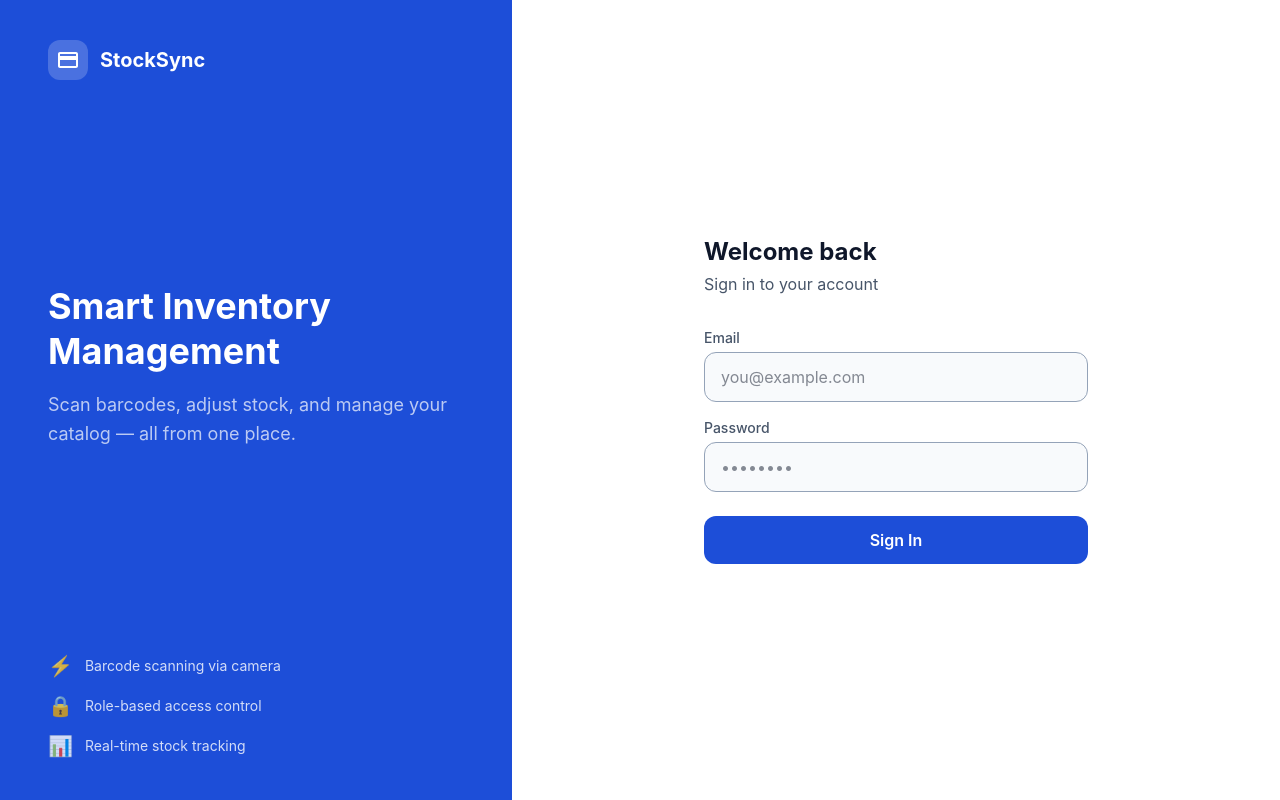
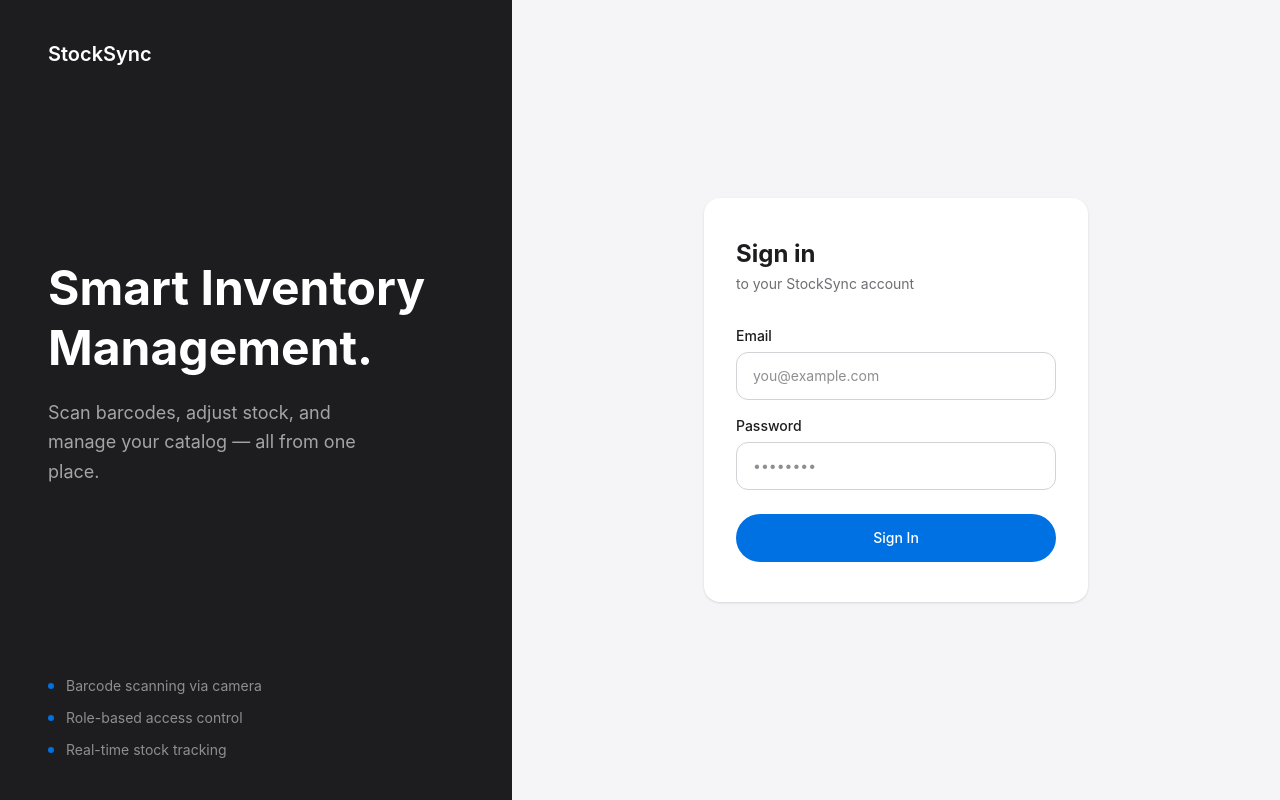
Before and after one commit to torbob69/SE-Final-Project, a React (Vite) app in the folder frontend/: page /login in a window 1280 px wide. Built offline with nearby package versions, Linux system fonts and the light colour scheme.

Commit message:
refined design

```diff
--- a/frontend/package.json
+++ b/frontend/package.json
@@ -13,6 +13,7 @@
     "@tailwindcss/vite": "^4.3.0",
     "@zxing/browser": "^0.2.0",
     "axios": "^1.16.1",
+    "lucide-react": "^1.17.0",
     "react": "^19.2.6",
     "react-dom": "^19.2.6",
     "react-router-dom": "^7.15.1",
--- a/frontend/src/components/Sidebar.jsx
+++ b/frontend/src/components/Sidebar.jsx
@@ -1,64 +1,17 @@
 import { NavLink, useNavigate } from 'react-router-dom'
 import { useAuth } from '../context/AuthContext'
+import { Home, ScanLine, LayoutList, Package, Users, BarChart2 } from 'lucide-react'
 
 const NAV = [
-  {
-    to: '/dashboard',
-    label: 'Home',
-    icon: (
-      <svg viewBox="0 0 24 24" fill="currentColor" className="w-5 h-5">
-        <path d="M10 20v-6h4v6h5v-8h3L12 3 2 12h3v8z" />
-      </svg>
-    ),
-  },
-  {
-    to: '/scan',
-    label: 'Scan',
-    icon: (
-      <svg viewBox="0 0 24 24" fill="currentColor" className="w-5 h-5">
-        <path d="M9.5 6.5v3h-3v-3h3M11 5H5v6h6V5zm-1.5 9.5v3h-3v-3h3M11 13H5v6h6v-6zm6.5-6.5v3h-3v-3h3M19 5h-6v6h6V5zm-6 8h1.5v1.5H13V13zm1.5 1.5H16V16h-1.5v-1.5zM16 13h1.5v1.5H16V13zm-3 3h1.5v1.5H13V16zm1.5 1.5H16V19h-1.5v-1.5zM16 16h1.5v1.5H16V16zm1.5-1.5H19V16h-1.5v-1.5zm0 3H19V19h-1.5v-1.5zM22 7h-2V4h-3V2h5v5zm0 15v-5h-2v3h-3v2h5zM2 22h5v-2H4v-3H2v5zM2 2v5h2V4h3V2H2z" />
-      </svg>
-    ),
-  },
-  {
-    to: '/inventory',
-    label: 'Catalog',
-    icon: (
-      <svg viewBox="0 0 24 24" fill="currentColor" className="w-5 h-5">
-        <path d="M3 13h2v-2H3v2zm0 4h2v-2H3v2zm0-8h2V7H3v2zm4 4h14v-2H7v2zm0 4h14v-2H7v2zM7 7v2h14V7H7z" />
-      </svg>
-    ),
-  },
+  { to: '/dashboard', label: 'Home', icon: <Home className="w-4 h-4 shrink-0" /> },
+  { to: '/scan', label: 'Scan', icon: <ScanLine className="w-4 h-4 shrink-0" /> },
+  { to: '/inventory', label: 'Catalog', icon: <LayoutList className="w-4 h-4 shrink-0" /> },
 ]
 
 const ADMIN_NAV = [
-  {
-    to: '/admin',
-    label: 'Products',
-    icon: (
-      <svg viewBox="0 0 24 24" fill="currentColor" className="w-5 h-5">
-        <path d="M19 3H5c-1.1 0-2 .9-2 2v14c0 1.1.9 2 2 2h14c1.1 0 2-.9 2-2V5c0-1.1-.9-2-2-2zm-7 14l-5-5 1.41-1.41L12 14.17l7.59-7.59L21 8l-9 9z" />
-      </svg>
-    ),
-  },
-  {
-    to: '/admin/users',
-    label: 'Users',
-    icon: (
-      <svg viewBox="0 0 24 24" fill="currentColor" className="w-5 h-5">
-        <path d="M16 11c1.66 0 2.99-1.34 2.99-3S17.66 5 16 5c-1.66 0-3 1.34-3 3s1.34 3 3 3zm-8 0c1.66 0 2.99-1.34 2.99-3S9.66 5 8 5C6.34 5 5 6.34 5 8s1.34 3 3 3zm0 2c-2.33 0-7 1.17-7 3.5V19h14v-2.5c0-2.33-4.67-3.5-7-3.5zm8 0c-.29 0-.62.02-.97.05 1.16.84 1.97 1.97 1.97 3.45V19h6v-2.5c0-2.33-4.67-3.5-7-3.5z" />
-      </svg>
-    ),
-  },
-  {
-    to: '/admin/analytics',
-    label: 'Analytics',
-    icon: (
-      <svg viewBox="0 0 24 24" fill="currentColor" className="w-5 h-5">
-        <path d="M19 3H5c-1.1 0-2 .9-2 2v14c0 1.1.9 2 2 2h14c1.1 0 2-.9 2-2V5c0-1.1-.9-2-2-2zm-7 3c1.93 0 3.5 1.57 3.5 3.5S13.93 13 12 13s-3.5-1.57-3.5-3.5S10.07 6 12 6zm7 13H5v-.23c0-.62.28-1.2.76-1.58C7.47 15.82 9.64 15 12 15s4.53.82 6.24 2.19c.48.38.76.97.76 1.58V19z"/>
-      </svg>
-    ),
-  },
+  { to: '/admin', label: 'Products', icon: <Package className="w-4 h-4 shrink-0" /> },
+  { to: '/admin/users', label: 'Users', icon: <Users className="w-4 h-4 shrink-0" /> },
+  { to: '/admin/analytics', label: 'Analytics', icon: <BarChart2 className="w-4 h-4 shrink-0" /> },
 ]
 
 export default function Sidebar() {
@@ -71,34 +24,23 @@ export default function Sidebar() {
   }
 
   return (
-    <aside className="hidden md:flex flex-col fixed left-0 top-0 h-screen w-60 bg-surface border-r border-surface-variant z-40">
-      {/* Logo */}
-      <div className="flex items-center gap-3 px-5 py-5 border-b border-surface-variant">
-        <div className="w-9 h-9 bg-primary rounded-xl flex items-center justify-center shrink-0 shadow">
-          <svg viewBox="0 0 24 24" fill="white" className="w-5 h-5">
-            <path d="M20 4H4c-1.11 0-2 .89-2 2v12c0 1.11.89 2 2 2h16c1.11 0 2-.89 2-2V6c0-1.11-.89-2-2-2zm0 14H4v-6h16v6zm0-10H4V6h16v2z" />
-          </svg>
-        </div>
-        <div>
-          <p className="font-bold text-on-surface leading-tight">StockSync</p>
-          <p className="text-xs text-on-surface-variant">Inventory</p>
-        </div>
+    <aside className="hidden md:flex flex-col fixed left-0 top-0 h-screen w-60 bg-surface border-r border-outline z-40">
+      {/* Brand */}
+      <div className="px-5 py-5 border-b border-outline">
+        <p className="text-lg font-semibold text-on-surface">StockSync</p>
+        <p className="text-xs text-on-surface-variant mt-0.5">Inventory Management</p>
       </div>
 
       {/* Nav */}
-      <nav className="flex-1 px-3 py-4 flex flex-col gap-1 overflow-y-auto">
-        <p className="text-xs font-semibold text-on-surface-variant uppercase tracking-wider px-3 mb-2">
-          Menu
-        </p>
+      <nav className="flex-1 px-2 py-4 flex flex-col gap-0.5 overflow-y-auto">
+        <p className="text-xs font-medium text-on-surface-variant px-3 mb-1">Menu</p>
         {NAV.map((item) => (
           <SidebarLink key={item.to} {...item} />
         ))}
 
         {isAdmin && (
           <>
-            <p className="text-xs font-semibold text-on-surface-variant uppercase tracking-wider px-3 mt-4 mb-2">
-              Admin
-            </p>
+            <p className="text-xs font-medium text-on-surface-variant px-3 mt-4 mb-1">Admin</p>
             {ADMIN_NAV.map((item) => (
               <SidebarLink key={item.to} {...item} />
             ))}
@@ -107,22 +49,22 @@ export default function Sidebar() {
       </nav>
 
       {/* User footer */}
-      <div className="px-4 py-4 border-t border-surface-variant">
+      <div className="px-4 py-4 border-t border-outline">
         <div className="flex items-center gap-3 mb-3">
-          <div className="w-8 h-8 rounded-full bg-primary-container flex items-center justify-center shrink-0">
-            <span className="text-xs font-bold text-on-primary-container uppercase">
-              {user?.email?.[0] ?? '?'}
+          <div className="w-8 h-8 rounded-full bg-primary flex items-center justify-center shrink-0">
+            <span className="text-xs font-semibold text-on-primary">
+              {user?.email?.[0]?.toUpperCase() ?? '?'}
             </span>
           </div>
           <div className="min-w-0 flex-1">
             <p className="text-xs font-medium text-on-surface truncate">{user?.email}</p>
-            <p className="text-xs text-on-surface-variant capitalize">{user?.role}</p>
+            <p className="text-[11px] text-on-surface-variant capitalize">{user?.role}</p>
           </div>
         </div>
         <button
           onClick={handleLogout}
-          className="w-full text-sm text-on-surface-variant border border-outline rounded-xl py-2
-            hover:bg-surface-variant active:bg-surface-variant transition-colors"
+          className="w-full text-sm font-medium text-on-surface-variant
+            bg-surface-variant hover:bg-outline/40 rounded-xl py-2 transition-colors"
         >
           Sign out
         </button>
@@ -139,7 +81,7 @@ function SidebarLink({ to, label, icon }) {
       className={({ isActive }) =>
         `flex items-center gap-3 px-3 py-2.5 rounded-xl text-sm font-medium transition-colors
         ${isActive
-          ? 'bg-primary-container text-on-primary-container'
+          ? 'bg-primary/10 text-primary'
           : 'text-on-surface-variant hover:bg-surface-variant hover:text-on-surface'}`
       }
     >
--- a/frontend/src/context/ToastContext.jsx
+++ b/frontend/src/context/ToastContext.jsx
@@ -1,4 +1,5 @@
 import { createContext, useContext, useState, useCallback } from 'react'
+import { Check, X } from 'lucide-react'
 
 const ToastContext = createContext(null)
 
@@ -33,7 +34,9 @@ function ToastContainer({ toasts }) {
               ? 'bg-success text-on-success'
               : 'bg-error text-on-error'}`}
         >
-          <span>{t.type === 'success' ? '✓' : '✕'}</span>
+          {t.type === 'success'
+            ? <Check className="w-4 h-4 shrink-0" />
+            : <X className="w-4 h-4 shrink-0" />}
           <span>{t.message}</span>
         </div>
       ))}
--- a/frontend/src/index.css
+++ b/frontend/src/index.css
@@ -1,41 +1,42 @@
+@import url('https://fonts.googleapis.com/css2?family=Inter:wght@300;400;500;600;700&display=swap');
 @import "tailwindcss";
 
 @theme {
-  /* MD3 colour roles — blue primary palette */
-  --color-primary: #1d4ed8;
+  /* Apple design system */
+  --color-primary: #0071e3;
   --color-on-primary: #ffffff;
-  --color-primary-container: #dbeafe;
-  --color-on-primary-container: #1e3a8a;
+  --color-primary-container: #e8f1fd;
+  --color-on-primary-container: #0058b3;
 
-  --color-secondary: #0891b2;
+  --color-secondary: #6e6e73;
   --color-on-secondary: #ffffff;
 
-  --color-surface: #f8fafc;
-  --color-on-surface: #0f172a;
-  --color-surface-variant: #e2e8f0;
-  --color-on-surface-variant: #475569;
+  --color-surface: #ffffff;
+  --color-on-surface: #1d1d1f;
+  --color-surface-variant: #f5f5f7;
+  --color-on-surface-variant: #6e6e73;
 
-  --color-error: #dc2626;
+  /* Apple system alert colors */
+  --color-error: #ff3b30;
   --color-on-error: #ffffff;
-  --color-error-container: #fee2e2;
-  --color-on-error-container: #7f1d1d;
+  --color-error-container: #fff2f2;
+  --color-on-error-container: #cc0000;
 
-  --color-success: #16a34a;
+  --color-success: #34c759;
   --color-on-success: #ffffff;
-  --color-success-container: #dcfce7;
+  --color-success-container: #edfaf1;
 
-  --color-warning: #d97706;
-  --color-warning-container: #fef3c7;
+  --color-warning: #ff9500;
+  --color-warning-container: #fff8ec;
 
-  --color-outline: #94a3b8;
+  --color-outline: #d2d2d7;
   --color-background: #ffffff;
-  --color-on-background: #0f172a;
+  --color-on-background: #1d1d1f;
 
-  /* Typography scale */
-  --font-sans: 'Inter', 'Roboto', system-ui, sans-serif;
+  /* SF Pro on Apple devices, clean fallback elsewhere */
+  --font-sans: -apple-system, BlinkMacSystemFont, "SF Pro Display", "SF Pro Text", "Inter", "Helvetica Neue", Arial, sans-serif;
 
-  /* Touch-safe minimum */
-  --spacing-touch: 3rem; /* 48px */
+  --spacing-touch: 3rem;
 }
 
 * {
@@ -47,9 +48,10 @@ body {
   background-color: var(--color-background);
   color: var(--color-on-background);
   overscroll-behavior: none;
+  -webkit-font-smoothing: antialiased;
+  -moz-osx-font-smoothing: grayscale;
 }
 
-/* Prevent iOS bounce on fixed overlays */
 .no-scroll {
   overflow: hidden;
   position: fixed;
--- a/frontend/src/pages/Login.jsx
+++ b/frontend/src/pages/Login.jsx
@@ -28,61 +28,51 @@ export default function Login() {
   return (
     <div className="min-h-screen flex">
       {/* Desktop hero panel */}
-      <div className="hidden md:flex flex-col justify-between w-2/5 bg-primary px-12 py-10">
-        <div className="flex items-center gap-3">
-          <div className="w-10 h-10 bg-white/20 rounded-xl flex items-center justify-center">
-            <svg viewBox="0 0 24 24" fill="white" className="w-6 h-6">
-              <path d="M20 4H4c-1.11 0-2 .89-2 2v12c0 1.11.89 2 2 2h16c1.11 0 2-.89 2-2V6c0-1.11-.89-2-2-2zm0 14H4v-6h16v6zm0-10H4V6h16v2z"/>
-            </svg>
-          </div>
-          <span className="text-white font-bold text-xl">StockSync</span>
+      <div className="hidden md:flex flex-col justify-between w-2/5 bg-[#1d1d1f] px-12 py-10">
+        <div>
+          <p className="text-white text-xl font-semibold">StockSync</p>
         </div>
 
         <div>
-          <h2 className="text-white text-4xl font-bold leading-tight mb-4">
-            Smart Inventory<br />Management
+          <h2 className="text-white text-5xl font-bold leading-tight mb-5">
+            Smart Inventory<br />Management.
           </h2>
-          <p className="text-white/70 text-lg leading-relaxed">
+          <p className="text-white/60 text-lg leading-relaxed max-w-xs">
             Scan barcodes, adjust stock, and manage your catalog — all from one place.
           </p>
         </div>
 
         <div className="flex flex-col gap-3">
           {[
-            { icon: '⚡', text: 'Barcode scanning via camera' },
-            { icon: '🔒', text: 'Role-based access control' },
-            { icon: '📊', text: 'Real-time stock tracking' },
+            'Barcode scanning via camera',
+            'Role-based access control',
+            'Real-time stock tracking',
           ].map((f) => (
-            <div key={f.text} className="flex items-center gap-3 text-white/80">
-              <span className="text-xl">{f.icon}</span>
-              <span className="text-sm">{f.text}</span>
+            <div key={f} className="flex items-center gap-3 text-white/50">
+              <div className="w-1.5 h-1.5 rounded-full bg-primary shrink-0" />
+              <span className="text-sm">{f}</span>
             </div>
           ))}
         </div>
       </div>
 
       {/* Form panel */}
-      <div className="flex-1 flex flex-col items-center justify-center px-6 py-10 bg-background">
-        {/* Mobile logo */}
-        <div className="md:hidden mb-10 text-center">
-          <div className="w-16 h-16 bg-primary rounded-2xl flex items-center justify-center mx-auto mb-4 shadow-lg">
-            <svg viewBox="0 0 24 24" fill="white" className="w-8 h-8">
-              <path d="M20 4H4c-1.11 0-2 .89-2 2v12c0 1.11.89 2 2 2h16c1.11 0 2-.89 2-2V6c0-1.11-.89-2-2-2zm0 14H4v-6h16v6zm0-10H4V6h16v2z"/>
-            </svg>
-          </div>
+      <div className="flex-1 flex flex-col items-center justify-center px-6 py-10 bg-surface-variant">
+        {/* Mobile brand */}
+        <div className="md:hidden mb-8 text-center">
           <h1 className="text-3xl font-bold text-on-background">StockSync</h1>
           <p className="text-on-surface-variant mt-1 text-sm">Inventory Management</p>
         </div>
 
-        <div className="w-full max-w-sm">
-          <div className="hidden md:block mb-8">
-            <h1 className="text-2xl font-bold text-on-background">Welcome back</h1>
-            <p className="text-on-surface-variant mt-1">Sign in to your account</p>
+        <div className="w-full max-w-sm bg-surface rounded-2xl shadow-sm px-8 py-10">
+          <div className="mb-8">
+            <h1 className="text-2xl font-bold text-on-background">Sign in</h1>
+            <p className="text-on-surface-variant text-sm mt-1">to your StockSync account</p>
           </div>
 
           <form onSubmit={handleSubmit} className="flex flex-col gap-4">
-            <div className="flex flex-col gap-1">
-              <label className="text-sm font-medium text-on-surface-variant">Email</label>
+            <div className="flex flex-col gap-1.5">
+              <label className="text-sm font-medium text-on-surface">Email</label>
               <input
                 type="email"
                 value={email}
@@ -91,12 +81,13 @@ export default function Login() {
                 autoComplete="email"
                 placeholder="you@example.com"
                 className="w-full px-4 py-3 rounded-xl border border-outline bg-surface text-on-surface
-                  focus:outline-none focus:border-primary focus:ring-2 focus:ring-primary/20 text-base min-h-[48px]"
+                  focus:outline-none focus:ring-2 focus:ring-primary/30 focus:border-primary
+                  text-sm min-h-[48px] transition-all"
               />
             </div>
 
-            <div className="flex flex-col gap-1">
-              <label className="text-sm font-medium text-on-surface-variant">Password</label>
+            <div className="flex flex-col gap-1.5">
+              <label className="text-sm font-medium text-on-surface">Password</label>
               <input
                 type="password"
                 value={password}
@@ -105,15 +96,17 @@ export default function Login() {
                 autoComplete="current-password"
                 placeholder="••••••••"
                 className="w-full px-4 py-3 rounded-xl border border-outline bg-surface text-on-surface
-                  focus:outline-none focus:border-primary focus:ring-2 focus:ring-primary/20 text-base min-h-[48px]"
+                  focus:outline-none focus:ring-2 focus:ring-primary/30 focus:border-primary
+                  text-sm min-h-[48px] transition-all"
               />
             </div>
 
             <button
               type="submit"
               disabled={loading}
-              className="w-full bg-primary text-on-primary font-semibold py-3 rounded-xl
-                min-h-[48px] mt-2 active:scale-95 transition-transform disabled:opacity-60"
+              className="w-full bg-primary text-on-primary text-sm font-medium
+                py-3 rounded-full min-h-[48px] mt-2 hover:bg-[#0077ed] active:opacity-80
+                transition-all disabled:opacity-50"
             >
               {loading ? 'Signing in…' : 'Sign In'}
             </button>
```
Also changed, not shown: frontend/src/components/BottomNav.jsx (+15 -41 lines), frontend/src/pages/Cart.jsx (+15 -17 lines), frontend/src/pages/Dashboard.jsx (+32 -56 lines), frontend/src/pages/ProductDetail.jsx (+11 -9 lines), frontend/src/pages/Scanner.jsx (+11 -15 lines), frontend/src/pages/admin/UserManagement.jsx (+6 -12 lines), 1 other file (tests, documents, lock files or other folders).
